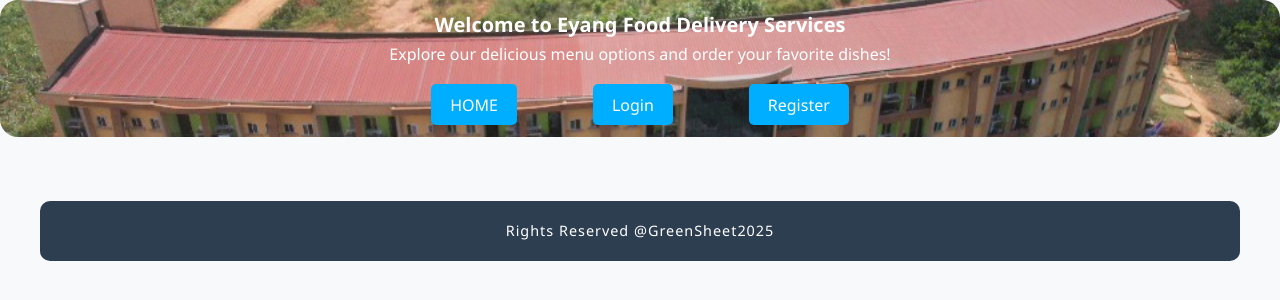
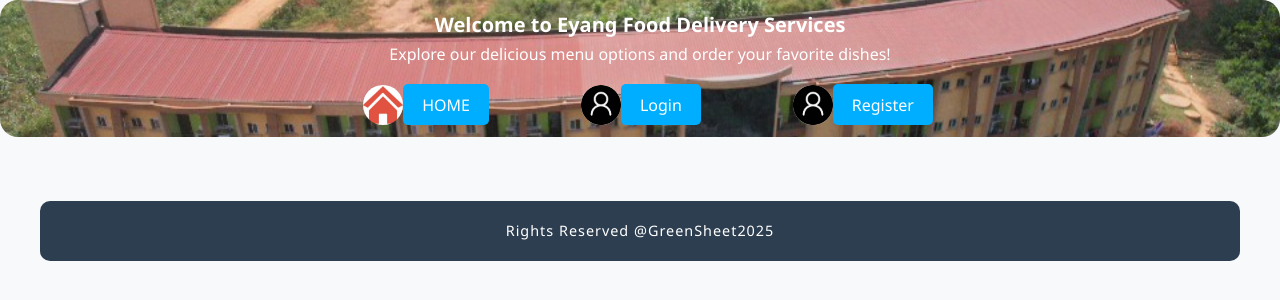
Before and after one commit to Abba-max/Resto, a Django app: page / in a window 1280 px wide. Shown: the top 300 px of the page. Run offline with Django 5.2, Linux system fonts and the light colour scheme; data that the repository does not hold is empty.

Commit message:
pagesmodification

```diff
--- a/static/assets/css/browse_menus.css
+++ b/static/assets/css/browse_menus.css
@@ -194,6 +194,18 @@ main {
     border: 1px solid #ccc;
 }
 
+/* .login-actions {
+    display: flex;
+    align-items: center;
+} */
+
+.user-icon {
+    height: 40px;
+    width: 40px;
+    margin-left: 16px;
+    border-radius: 100%;
+}
+
 .footer {
     background: #2d3e50;
     color: #fff;
--- a/templates/browse_menus.html
+++ b/templates/browse_menus.html
@@ -7,7 +7,7 @@
     <meta name="viewport" content="width=device-width, initial-scale=1.0">
     <link rel="stylesheet" href="{% static 'assets/css/browse_menus.css' %}">
     <link rel="icon" href="{% static 'assets/img/DJI_0076.jpg' %}" type="image/jpg">
-    <title>Browse Menus</title>
+    <title>Eyang-meal</title>
 </head>
 <body>
     <header>
@@ -16,20 +16,41 @@
                 <h1>Welcome {{user.username}} to Eyang Food Delivery Services</h1>
                 <h2>Explore our delicious menu options and order your favorite dishes!</h2>
                 <nav class="nav-actions">
+                    <div style="display: flex; align-items: center;">
+                    <img src="{% static 'assets/img/Home page red.jpg' %}" alt="" class="user-icon">
                     <a class="btn login-btn" href="/">HOME</a>
+                    </div>
+                        <div style="display: flex; align-items: center;">
+                      <img src="{% static 'assets/img/Shopping cart.jpg' %}" alt="" class="user-icon">
                     <a href="{% url 'view_cart' %}" class="btn login-btn">Go to Cart</a>
+                    </div>
+
                     <form method="POST" action="{% url 'logout' %}">
                         {% csrf_token %}
-                        <button type="submit" class="btn login-btn">Logout</button>
+                         <div style="display: flex; align-items: center;">
+                      <img src="{% static 'assets/img/Logo after login.webp' %}" alt="" class="user-icon">
+                   <button type="submit" class="btn login-btn">Logout</button>
+                    </div>
+
                     </form>
                 </nav>
             {% else %}
                 <h1>Welcome to Eyang Food Delivery Services</h1>
                 <h2>Explore our delicious menu options and order your favorite dishes!</h2>
                 <nav class="nav-actions">
+                    <div style="display: flex; align-items: center;">
+                    <img src="{% static 'assets/img/Home page red.jpg' %}" alt="" class="user-icon">
                     <a class="btn login-btn" href="/">HOME</a>
+                    </div>
+                    <div style="display: flex; align-items: center;">
+                      <img src="{% static 'assets/img/Logo before login.jpg' %}" alt="" class="user-icon">
                     <a href="{% url 'login' %}" class="btn login-btn">Login</a>
+                    </div>
+                     <div style="display: flex; align-items: center;">
+                      <img src="{% static 'assets/img/Logo before login.jpg' %}" alt="" class="user-icon">
                     <a href="{% url 'registration' %}" class="btn login-btn">Register</a>
+                    </div>
+
                 </nav>
             {% endif %}
         </div>
@@ -84,7 +105,12 @@
                             <form method="post" action="{% url 'add_to_cart' menu.id %}" class="cart-form">
                                 {% csrf_token %}
                                 <input type="number" name="quantity" value="1" min="1" class="quantity-input">
-                                <button type="submit" class="btn login-btn">Add to Cart</button>
+                                 </div>
+                     <div style="display: flex; align-items: center;">
+                      <img src="{% static 'assets/img/Add to cart.jpg' %}" alt="" class="user-icon">
+                         <button type="submit" class="btn login-btn">Add to Cart</button>
+                    </div>
+
                             </form>
                         </div>
                     </div>
--- a/templates/vendor_dashboard.html
+++ b/templates/vendor_dashboard.html
@@ -5,6 +5,7 @@
     <meta charset="UTF-8">
     <meta name="viewport" content="width=device-width, initial-scale=1.0">
     <link rel="stylesheet" href="{% static 'assets/css/vendor_dashboard.css' %}">
+    <link rel="icon" href="{% static 'assets/img/DJI_0076.jpg' %}" type="image/jpg">
     <title> Dashboard</title>
 </head>
 <body>
```
Also changed, not shown: static/assets/img/Add to cart.jpg (added), static/assets/img/Home page logo.jpg (added), static/assets/img/Home page red.jpg (added), static/assets/img/Logo after login.webp (added), static/assets/img/Logo before login.jpg (added), static/assets/img/Logo for registration.jpg (added), static/assets/img/Shopping cart.jpg (added).
